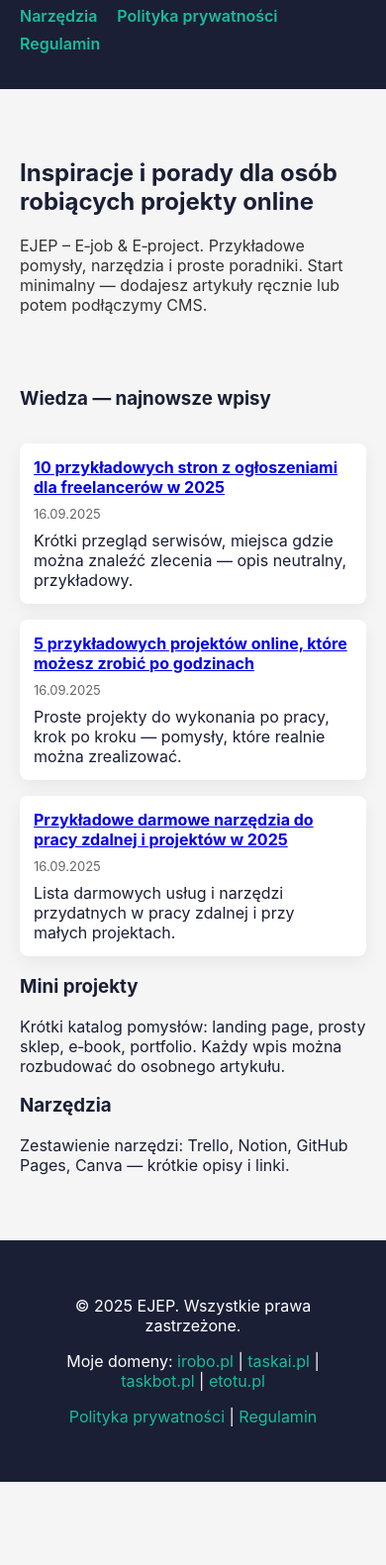
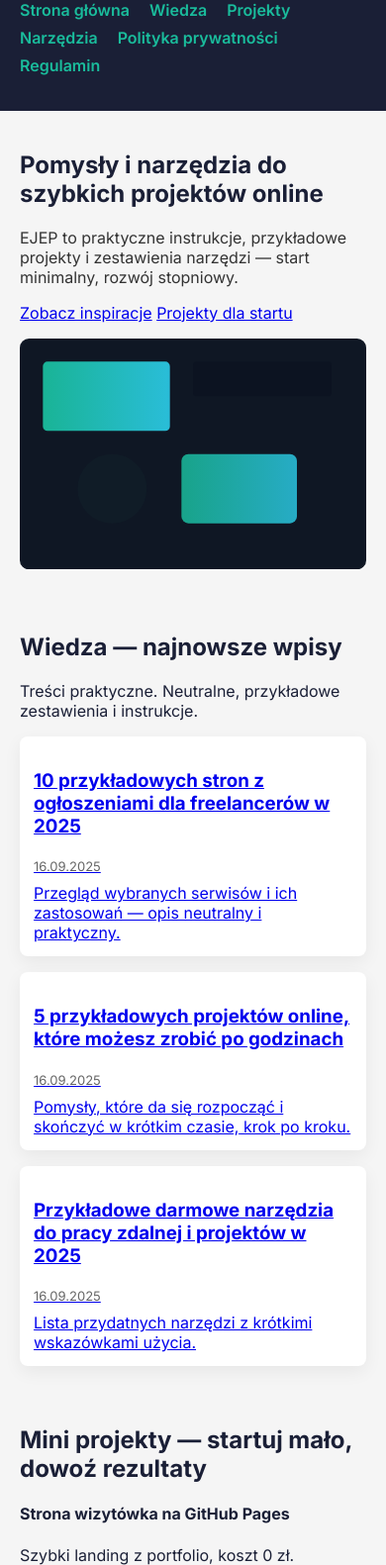
Before and after one commit to kmarcosMK/ejep.pl, a plain HTML site: page index.html in a window 390 px wide. Shown: the part 106-1687 px from the top of the page at 99% size. Before the commit the page ends 1603 px from the top, so only its background shows below. Drawn offline with Linux system fonts and the light colour scheme.

Commit message:
Add files via upload

```diff
--- a/index.html
+++ b/index.html
@@ -1,19 +1,29 @@
-<!DOCTYPE html>
+<!doctype html>
 <html lang="pl">
 <head>
   <meta charset="utf-8">
   <meta name="viewport" content="width=device-width,initial-scale=1">
-  <title>EJEP – Blog i Projekty</title>
+  <title>EJEP — E-job & E-project | Inspiracje i szybkie projekty</title>
+  <meta name="description" content="EJEP — praktyczne pomysły, narzędzia i krótkie poradniki dla freelancerów i twórców projektów online.">
+  <link rel="preconnect" href="https://fonts.googleapis.com">
+  <link rel="preconnect" href="https://fonts.gstatic.com" crossorigin>
+  <link href="https://fonts.googleapis.com/css2?family=Inter:wght@300;400;600;700&family=Montserrat:wght@600&display=swap" rel="stylesheet">
   <link rel="stylesheet" href="css/style.css">
 </head>
 <body>
 <header class="site-header">
-  <div class="container">
-    <div class="brand">
+  <div class="container header-row">
+    <a class="brand" href="index.html">
       <img src="img/logo.svg" alt="EJEP logo" class="logo">
-      <h1>EJEP</h1>
+      <div class="brand-text">
+        <span class="site-name">EJEP</span>
+        <span class="site-tag">E‑job & E‑project</span>
       </div>
-    <nav class="main-nav">
+    </a>
+
+    <button class="nav-toggle" id="navToggle" aria-label="Otwórz menu">☰</button>
+
+    <nav class="main-nav" id="mainNav" aria-label="Główne menu">
       <a href="index.html">Strona główna</a>
       <a href="#inspiracje">Wiedza</a>
       <a href="#projekty">Projekty</a>
@@ -24,57 +34,136 @@
   </div>
 </header>
 
-<main class="container">
-  <section id="hero">
-    <h2>Inspiracje i porady dla osób robiących projekty online</h2>
-    <p class="lead">EJEP – E‑job & E‑project. Przykładowe pomysły, narzędzia i proste poradniki. Start minimalny — dodajesz artykuły ręcznie lub potem podłączymy CMS.</p>
+<main>
+  <section class="hero">
+    <div class="container hero-grid">
+      <div class="hero-text">
+        <h1>Pomysły i narzędzia do szybkich projektów online</h1>
+        <p class="lead">EJEP to praktyczne instrukcje, przykładowe projekty i zestawienia narzędzi — start minimalny, rozwój stopniowy.</p>
+        <p class="cta-row">
+          <a class="btn btn-primary" href="#inspiracje">Zobacz inspiracje</a>
+          <a class="btn btn-ghost" href="#projekty">Projekty dla startu</a>
+        </p>
+      </div>
+      <div class="hero-visual" aria-hidden="true">
+        <svg width="100%" height="100%" viewBox="0 0 600 400" preserveAspectRatio="xMidYMid meet">
+          <defs>
+            <linearGradient id="g" x1="0" x2="1">
+              <stop offset="0" stop-color="#1ABC9C"/>
+              <stop offset="1" stop-color="#2BC6E2"/>
+            </linearGradient>
+          </defs>
+          <rect x="0" y="0" width="600" height="400" rx="16" fill="#0f1724" />
+          <g transform="translate(40,40)">
+            <rect width="220" height="120" rx="8" fill="url(#g)" opacity="0.95"></rect>
+            <rect x="260" y="0" width="240" height="60" rx="6" fill="#0b1220" opacity="0.6"></rect>
+            <circle cx="120" cy="220" r="60" fill="#12202b" opacity="0.6"></circle>
+            <rect x="240" y="160" width="200" height="120" rx="12" fill="url(#g)" opacity="0.85"></rect>
+          </g>
+        </svg>
+      </div>
+    </div>
   </section>
 
-  <section id="inspiracje" class="cards">
-    <h3>Wiedza — najnowsze wpisy</h3>
+  <section id="inspiracje" class="container section">
+    <header class="section-header">
+      <h2>Wiedza — najnowsze wpisy</h2>
+      <p class="muted">Treści praktyczne. Neutralne, przykładowe zestawienia i instrukcje.</p>
+    </header>
+
+    <div class="cards">
       <article class="card">
-      <h4><a href="artykuly/article1.html">10 przykładowych stron z ogłoszeniami dla freelancerów w 2025</a></h4>
+        <a href="artykuly/article1.html" class="card-link">
+          <div class="card-media" aria-hidden="true"></div>
+          <div class="card-body">
+            <h3>10 przykładowych stron z ogłoszeniami dla freelancerów w 2025</h3>
             <time datetime="2025-09-16">16.09.2025</time>
-      <p>Krótki przegląd serwisów, miejsca gdzie można znaleźć zlecenia — opis neutralny, przykładowy.</p>
+            <p>Przegląd wybranych serwisów i ich zastosowań — opis neutralny i praktyczny.</p>
+          </div>
+        </a>
       </article>
 
       <article class="card">
-      <h4><a href="artykuly/article2.html">5 przykładowych projektów online, które możesz zrobić po godzinach</a></h4>
+        <a href="artykuly/article2.html" class="card-link">
+          <div class="card-media" aria-hidden="true"></div>
+          <div class="card-body">
+            <h3>5 przykładowych projektów online, które możesz zrobić po godzinach</h3>
             <time datetime="2025-09-16">16.09.2025</time>
-      <p>Proste projekty do wykonania po pracy, krok po kroku — pomysły, które realnie można zrealizować.</p>
+            <p>Pomysły, które da się rozpocząć i skończyć w krótkim czasie, krok po kroku.</p>
+          </div>
+        </a>
       </article>
 
       <article class="card">
-      <h4><a href="artykuly/article3.html">Przykładowe darmowe narzędzia do pracy zdalnej i projektów w 2025</a></h4>
+        <a href="artykuly/article3.html" class="card-link">
+          <div class="card-media" aria-hidden="true"></div>
+          <div class="card-body">
+            <h3>Przykładowe darmowe narzędzia do pracy zdalnej i projektów w 2025</h3>
             <time datetime="2025-09-16">16.09.2025</time>
-      <p>Lista darmowych usług i narzędzi przydatnych w pracy zdalnej i przy małych projektach.</p>
+            <p>Lista przydatnych narzędzi z krótkimi wskazówkami użycia.</p>
+          </div>
+        </a>
       </article>
+    </div>
   </section>
 
-  <section id="projekty">
-    <h3>Mini projekty</h3>
-    <p>Krótki katalog pomysłów: landing page, prosty sklep, e‑book, portfolio. Każdy wpis można rozbudować do osobnego artykułu.</p>
+  <section id="projekty" class="container section">
+    <h2>Mini projekty — startuj mało, dowoź rezultaty</h2>
+    <div class="project-grid">
+      <div class="project">
+        <h4>Strona wizytówka na GitHub Pages</h4>
+        <p class="muted">Szybki landing z portfolio, koszt 0 zł.</p>
+      </div>
+      <div class="project">
+        <h4>Mały e‑book / PDF</h4>
+        <p class="muted">Treść w formie ebooka — prosty produkt cyfrowy.</p>
+      </div>
+      <div class="project">
+        <h4>Prosty sklep z plikami cyfrowymi</h4>
+        <p class="muted">Zewnętrzne płatności, prosty katalog.</p>
+      </div>
+    </div>
   </section>
 
-  <section id="narzedzia">
-    <h3>Narzędzia</h3>
-    <p>Zestawienie narzędzi: Trello, Notion, GitHub Pages, Canva — krótkie opisy i linki.</p>
+  <section id="narzedzia" class="container section">
+    <h2>Narzędzia — co warto znać</h2>
+    <ul class="tool-list">
+      <li><strong>Trello</strong> — Kanban do zadań</li>
+      <li><strong>Notion</strong> — dokumentacja i wiki</li>
+      <li><strong>GitHub Pages</strong> — darmowy hosting statycznych stron</li>
+      <li><strong>Canva</strong> — szybkie grafiki i mockupy</li>
+    </ul>
   </section>
 </main>
 
 <footer class="site-footer">
-  <div class="container">
-    <p>© 2025 EJEP. Wszystkie prawa zastrzeżone.</p>
-    <p>
-      Moje domeny:
-      <a href="https://irobo.pl">irobo.pl</a> |
-      <a href="https://taskai.pl">taskai.pl</a> |
-      <a href="https://taskbot.pl">taskbot.pl</a> |
+  <div class="container footer-grid">
+    <div>
+      <strong>EJEP</strong>
+      <p class="muted">Inspiracje i porady dla freelancerów i twórców projektów online.</p>
+    </div>
+
+    <div>
+      <strong>Linki</strong>
+      <p class="links">
+        <a href="https://irobo.pl">irobo.pl</a><br>
+        <a href="https://taskai.pl">taskai.pl</a><br>
+        <a href="https://taskbot.pl">taskbot.pl</a><br>
         <a href="https://etotu.pl">etotu.pl</a>
       </p>
-    <p><a href="privacy.html">Polityka prywatności</a> | <a href="regulamin.html">Regulamin</a></p>
+    </div>
+
+    <div>
+      <strong>Legal</strong>
+      <p><a href="privacy.html">Polityka prywatności</a><br><a href="regulamin.html">Regulamin</a></p>
+    </div>
+  </div>
+
+  <div class="container copyright">
+    <p>© 2025 EJEP — E‑job & E‑project. Wszystkie prawa zastrzeżone.</p>
   </div>
 </footer>
 
+<script src="js/main.js"></script>
 </body>
 </html>
```
Also changed, not shown: privacy.html (+2 -2 lines), regulamin.html (+2 -2 lines), README.txt. Lines whose indentation alone changed are shown as unchanged.
